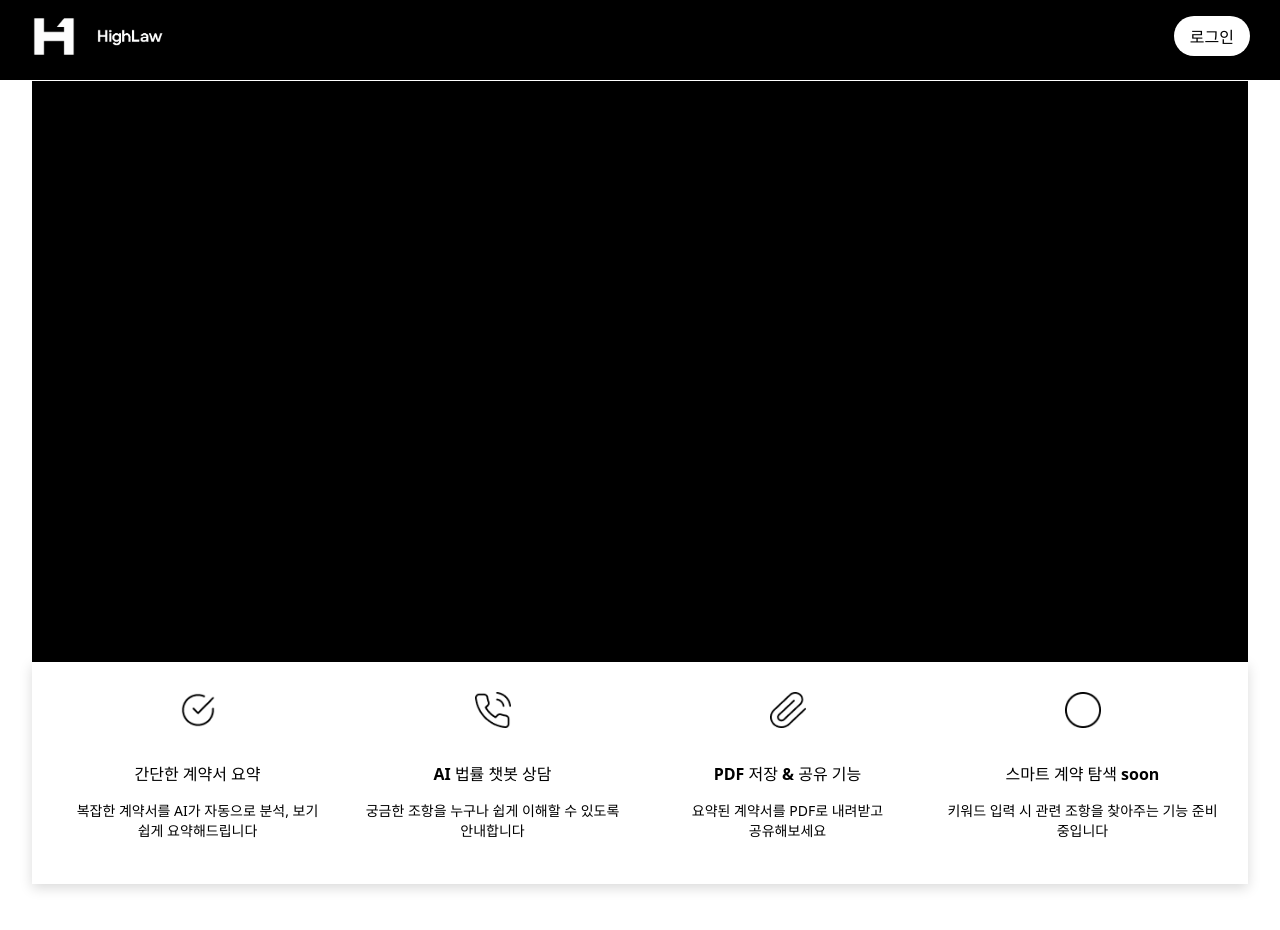
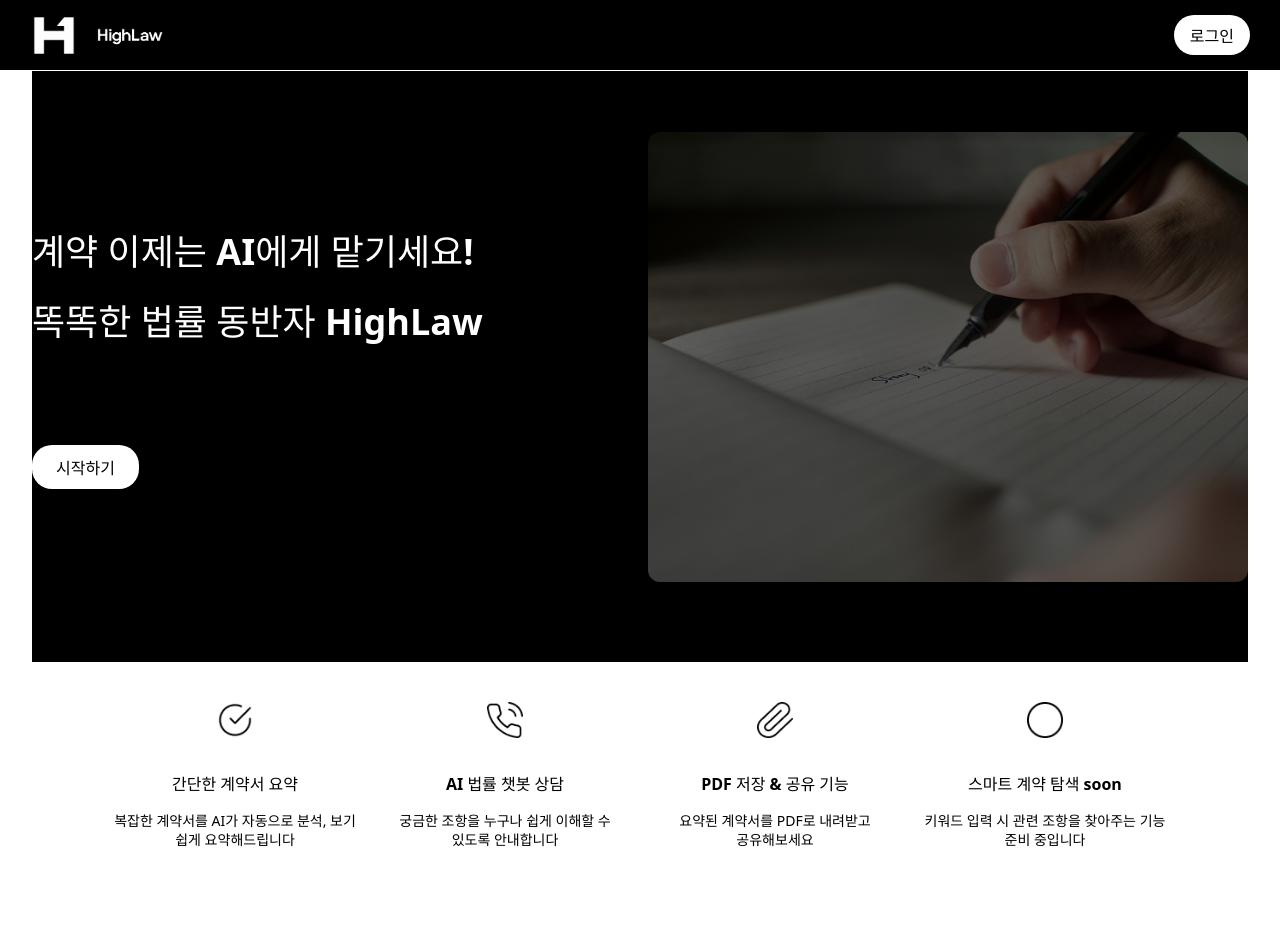
Before and after one commit to 2025-summer-project/Frontend, a React (Vite) app: page / in a window 1280 px wide. Shown: the top 930 px of the page. Built offline with nearby package versions, Linux system fonts and the light colour scheme.

Commit message:
main page 퍼블리싱 완성

```diff
--- a/src/pages/main/MainPage.css
+++ b/src/pages/main/MainPage.css
@@ -1,148 +1,192 @@
-:root {
-  --side-padding: 30px;
-}
-
-/* 전체 화면 기준 배경 및 기본 레이아웃 */
+/* 전체 페이지 기본 레이아웃 설정 */
 .main-container {
   background-color: black;
   color: white;
   min-height: 100vh;
-  padding-top: 80px; /* 탑바 높이만큼 밀어줌 */
+  padding-top: 80px; /* 상단 바 공간 확보 */
   box-sizing: border-box;
 }
 
-/* 공통 컨테이너: 좌우 여백 + 가운데 정렬 */
-.container {
-  max-width: 1440px;
-  margin: 0 auto;
-  padding: 0 var(--side-padding);
-  box-sizing: border-box;
-}
-
-/* 상단 네비게이션 */
-.top-bar-wrapper {
-  width: 100%;
-  background-color: black;
-  border-bottom: 1px solid white;
-  height: 80px;
+/* 상단 네비게이션 바 스타일 */
+.top-bar {
   position: fixed;
   top: 0;
   left: 0;
   right: 0;
-  z-index: 1000;
-}
-
-/* 실제 탑바 내부 */
-.top-bar {
+  height: 70px;
+  background-color: black;
+  border-bottom: 1px solid white;
+  padding: 0 30px; /* 좌우 여백 */
   display: flex;
   justify-content: space-between;
   align-items: center;
-  height: 100%;
-  width: 100%;
+  z-index: 1000; /* 다른 요소 위에 표시 */
 }
 
-/* 로고 그룹 */
-.top-left-wrapper {
+/* 로고 그룹: 이미지와 텍스트 나란히 정렬 */
+.logo-group {
   display: flex;
   align-items: center;
-  gap: 16px;
+  gap: 16px; /* 요소 사이 간격 */
 }
 
-.top-left-image {
+/* 로고 이미지 크기 설정 */
+.logo-img {
   width: 48px;
   height: 48px;
 }
 
-.top-left-text {
+/* 로고 텍스트 이미지 크기 설정 */
+.logo-text {
   height: 72px;
-  object-fit: contain;
+  object-fit: contain; /* 비율 유지하며 채우기 */
 }
 
-/* 로그인 버튼 */
-.nav-bar {
-  display: flex;
-  gap: 16px;
-  flex-shrink: 0;
-}
-
+/* 네비게이션 버튼 스타일 */
 .nav-button {
   background-color: white;
   color: black;
   border: none;
   padding: 8px 16px;
-  border-radius: 20px;
+  border-radius: 20px; /* 모서리 둥글게 */
   font-weight: bold;
-  white-space: nowrap;
-  cursor: pointer;
+  cursor: pointer; /* 마우스 오버 시 포인터 */
 }
 
+/* 버튼 호버 시 색상 변경 */
 .nav-button:hover {
-  background-color: #dddddd;
+  background-color: #ddd;
 }
 
-/* 흰색 박스 (기능 카드) */
-.feature-wrapper {
+/* 네비게이션 바와 흰 박스 사이에 문구 */
+.intro-banner {
+  display: flex;
   width: 100%;
-  background-color: white;
-  padding: 30px 0; /* 상하 여백만 */
-  box-shadow: 0 4px 12px rgba(0, 0, 0, 0.15);
-  box-sizing: border-box;
-  margin-top: 550px;
-}
-
-.feature-wrapper > .container {
-  max-width: 1440px;
-  margin: 0 auto;
-  padding: 0 var(--side-padding); /* 좌우 여백만 적용 */
+  background-color: black;
+  color: white;
+  padding: 20px 0 0;
   box-sizing: border-box;
 }
 
-.feature-card {
+/* 왼쪽 텍스트 영역 */
+.intro-left {
+  flex: 1;
+  padding-left: 0px;
+  display: flex;
+  flex-direction: column;
+  justify-content: center;
+  gap: 16px;
+}
+
+.intro-left h2 {
+  font-size: 36px;
+  font-weight: bold;
+  text-align: left;
+  margin: 0;
+}
+
+/* 시작하기 버튼 */
+.intro-left .nav-button {
+  width: fit-content;
+  padding: 10px 24px;
+  font-size: 16px;
+  border-radius: 20px;
+  font-weight: bold;
+  background-color: white;
+  color: black;
+  border: none;
+  cursor: pointer;
+  margin-top: 80px;
+  align-self: flex-start;
+}
+
+.intro-left .nav-button:hover {
+  background-color: #ddd;
+}
+
+/* 오른쪽 이미지 영역 */
+.intro-right {
+  flex: 1;
+  padding-right: 0px;
+  display: flex;
+  justify-content: flex-end;
+  align-items: center;
+}
+
+.intro-image {
+  max-width: 100%;
+  height: 450px;
+  width: 600px;
+  border-radius: 12px;
+  object-fit: cover;
+}
+
+
+/* 흰색 박스 */
+.feature-section {
+  background-color: white;
+  color: black;
+  padding: 40px 80px; /* 상하 여백 줄이고 좌우 여백 늘림 */
+  margin-top: 80px;
   display: grid;
   grid-template-columns: repeat(4, 1fr);
   gap: 24px;
+  font-size: 0.9rem; /* 전체 폰트 크기 축소 */
 }
 
-/* 각 기능 항목 */
+
+/* 각 기능 아이템 기본 정렬 */
 .feature-item {
   text-align: center;
-  color: black;
 }
 
+/* 기능 아이콘 이미지 크기 및 여백 */
 .feature-item img {
   width: 36px;
   height: 36px;
   margin-bottom: 12px;
 }
 
+/* 기능 제목 스타일 */
 .feature-item h3 {
   font-size: 16px;
   font-weight: bold;
   margin-bottom: 8px;
 }
 
+/* 기능 설명 문단 스타일 */
 .feature-item p {
   font-size: 14px;
   line-height: 1.4;
   margin-top: 15px;
-  word-break: keep-all;
+  word-break: keep-all; /* 단어 단위 줄바꿈 */
 }
 
-/* 반응형 대응 */
+/* 반응형: 화면 너비 768px 이하일 때 */
 @media (max-width: 768px) {
-  .top-left-text {
-    height: 56px;
+  .top-bar {
+    flex-direction: column; /* 세로 정렬 */
+    align-items: flex-start;
+    padding: 16px;
+    height: auto; /* 높이 자동 조정 */
   }
-  .top-left-image {
+
+  .logo-text {
+    height: 56px; /* 모바일용 로고 크기 축소 */
+  }
+
+  .logo-img {
     width: 40px;
     height: 40px;
   }
+
   .nav-button {
     font-size: 14px;
     padding: 6px 12px;
+    margin-top: 8px;
   }
-  .feature-card {
-    grid-template-columns: 1fr;
-    text-align: center;
+
+  .feature-section {
+    grid-template-columns: 1fr; /* 한 열로 변경 */
   }
 }
--- a/src/pages/main/MainPage.tsx
+++ b/src/pages/main/MainPage.tsx
@@ -6,53 +6,53 @@ import check from '../../assets/check.png';
 import chat from '../../assets/chat.png';
 import pdf from '../../assets/pdf.png';
 import search from '../../assets/search.png';
+import banner from '../../assets/mainBack.png'
 
 export default function MainPage() {
   return (
-    <div className="main-container">
-      <header className="top-bar-wrapper">
-        <div className="container">
-          <div className="top-bar">
-            <div className="top-left-wrapper">
-              <img src={logo} className="top-left-image" alt="logo" />
-              <img src={logoName} className="top-left-text" alt="logo name" />
+    <main className="main-container">
+      <header className="top-bar">
+        <div className="logo-group">
+          <img src={logo} alt="logo" className="logo-img" />
+          <img src={logoName} alt="logo name" className="logo-text" />
         </div>
-            <nav className="nav-bar">
         <button className="nav-button">로그인</button>
-            </nav>
+      </header>
+
+      <div className="intro-banner">
+        <div className="intro-left">
+          <h2>계약 이제는 AI에게 맡기세요!</h2>
+          <h2>똑똑한 법률 동반자 <strong>HighLaw</strong></h2>
+          <button className="nav-button">시작하기</button>
+        </div>
+        <div className="intro-right">
+          <img src={banner} alt="banner" className="intro-image" />
         </div>
       </div>
-      </header>
 
-      <main>
-        <div className="feature-wrapper">
-            <div className="container">
-              <div className="feature-card">
+
+      <section className="feature-section">
         <div className="feature-item">
-                  <img src={check}/>
+          <img src={check} alt="check" />
           <h3>간단한 계약서 요약</h3>
           <p>복잡한 계약서를 AI가 자동으로 분석, 보기 쉽게 요약해드립니다</p>
         </div>
         <div className="feature-item">
-                  <img src={chat}/>
+          <img src={chat} alt="chat" />
           <h3>AI 법률 챗봇 상담</h3>
           <p>궁금한 조항을 누구나 쉽게 이해할 수 있도록 안내합니다</p>
         </div>
         <div className="feature-item">
-                  <img src={pdf}/>
+          <img src={pdf} alt="pdf" />
           <h3>PDF 저장 & 공유 기능</h3>
           <p>요약된 계약서를 PDF로 내려받고 공유해보세요</p>
         </div>
         <div className="feature-item">
-                  <img src={search}/>
+          <img src={search} alt="search" />
           <h3>스마트 계약 탐색 soon</h3>
           <p>키워드 입력 시 관련 조항을 찾아주는 기능 준비 중입니다</p>
         </div>
-              </div>
-            </div>
-        </div>
+      </section>
     </main>
-
-    </div>
   );
 }
```
Also changed, not shown: src/assets/mainBack.png (added), src/pages/menu/MenuPage.css (added), src/pages/menu/MenuPage.tsx (added). Lines whose indentation alone changed are shown as unchanged.
